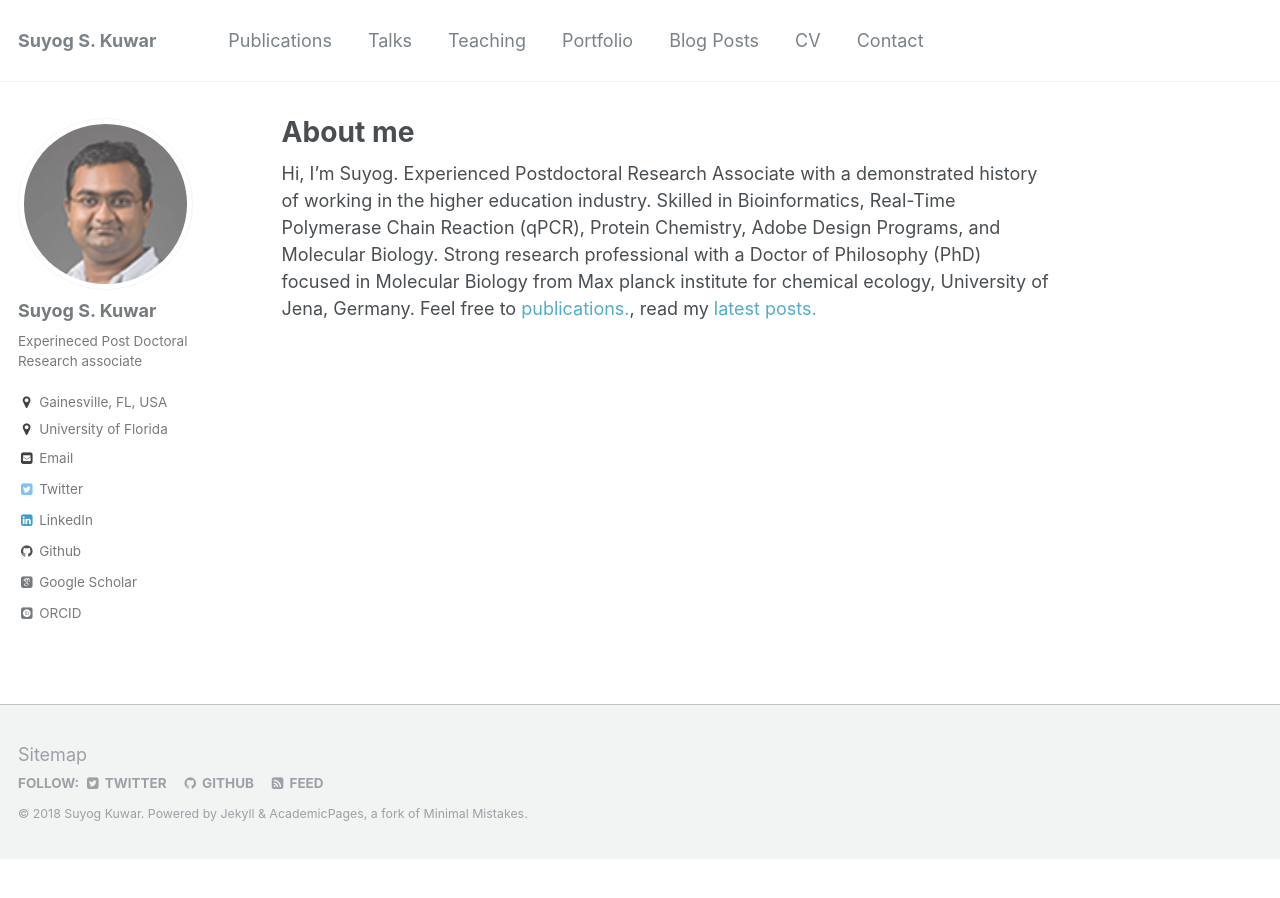
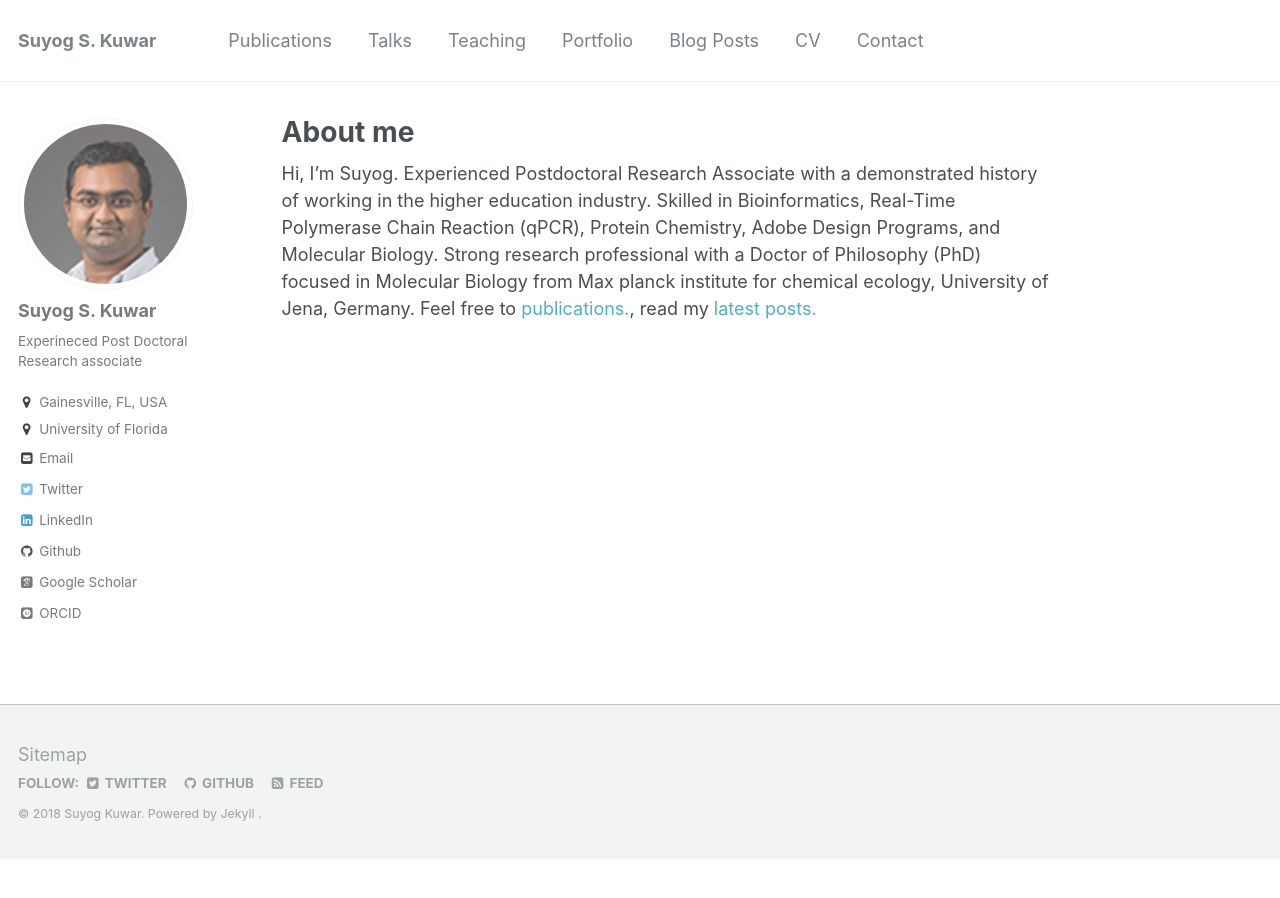
Before and after one commit to sskuwar/sskuwar.github.io, a Jekyll site: the page built from _pages/about.html, in a window 1280 px wide. Built offline with Jekyll 4.4.1, drawn with Linux system fonts in a browser that asks for light colours; some web fonts are replaced.

Commit message:
Footer changed

```diff
--- a/_includes/footer.html
+++ b/_includes/footer.html
@@ -21,4 +21,4 @@
   </ul>
 </div>
 
-<div class="page__footer-copyright">&copy; {{ site.time | date: '%Y' }} {{ site.name | default: site.title }}. {{ site.data.ui-text[site.locale].powered_by | default: "Powered by" }} <a href="http://jekyllrb.com" rel="nofollow">Jekyll</a> &amp; <a href="https://github.com/academicpages/academicpages.github.io">AcademicPages</a>, a fork of <a href="https://mademistakes.com/work/minimal-mistakes-jekyll-theme/" rel="nofollow">Minimal Mistakes</a>.</div>
+<div class="page__footer-copyright">&copy; {{ site.time | date: '%Y' }} {{ site.name | default: site.title }}. {{ site.data.ui-text[site.locale].powered_by | default: "Powered by" }} <a href="http://jekyllrb.com" rel="nofollow">Jekyll</a> </a>.</div>
```
